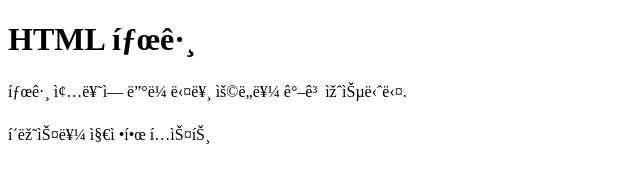
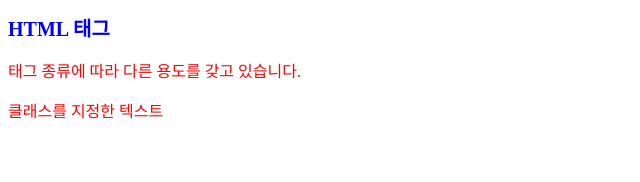
Before and after one commit to bogus7427/19_lending_page, a plain HTML site: page index.html in a window 1280 px wide. Shown: the whole page, without its empty margins (0-640 px from the left). Drawn offline with Linux system fonts and the light colour scheme.

Commit message:
19_lending_page

```diff
--- a/index.html
+++ b/index.html
@@ -1,10 +1,10 @@
 <!doctype html>
 <html lang="ko">
   <head>
-    <neta charset="UTF-8">
+    <meta charset="UTF-8" />
     <title>HTML 기초</title>
-    <mate name="description" content="HTML 기초를 복습해봅시다">
-    <lint rel="stylesheet" href="style.css"/>
+    <meta name="description" content="HTML 기초를 복습해봅시다" />
+    <link rel="stylesheet" href="style.css" />
   </head>
 
   <body>
```
Lines whose indentation alone changed are shown as unchanged.
